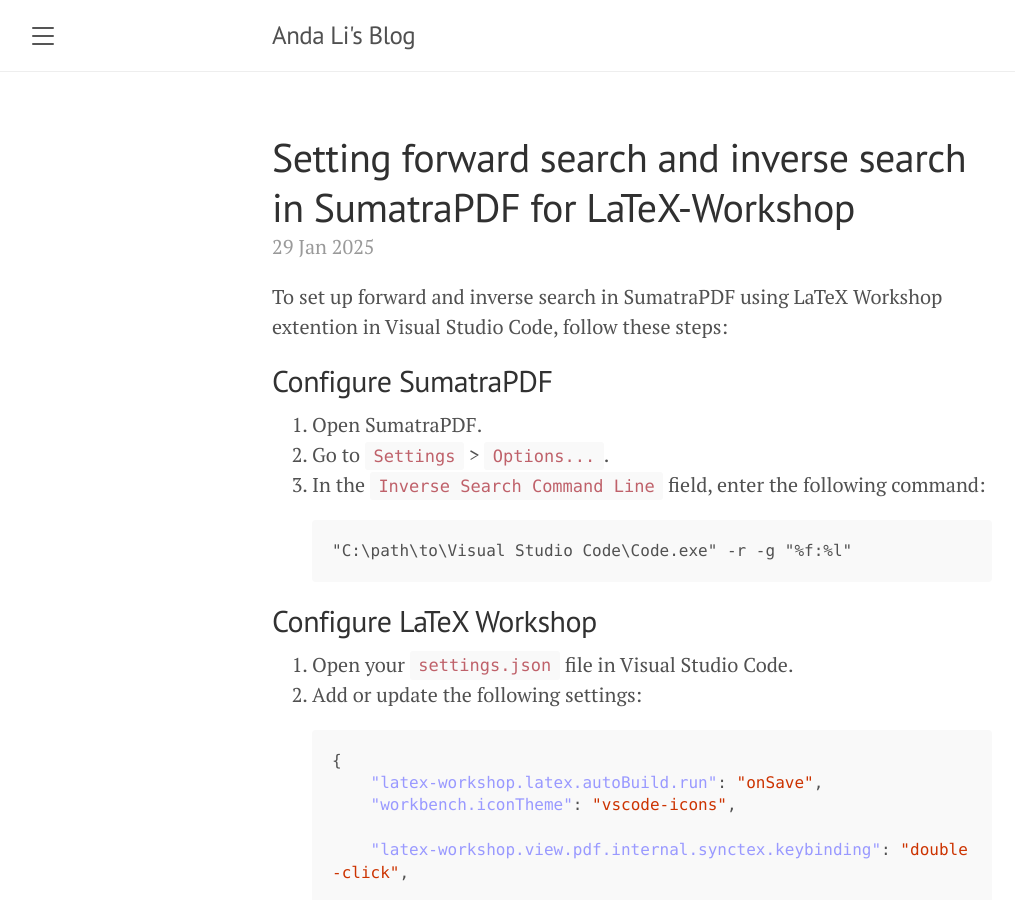
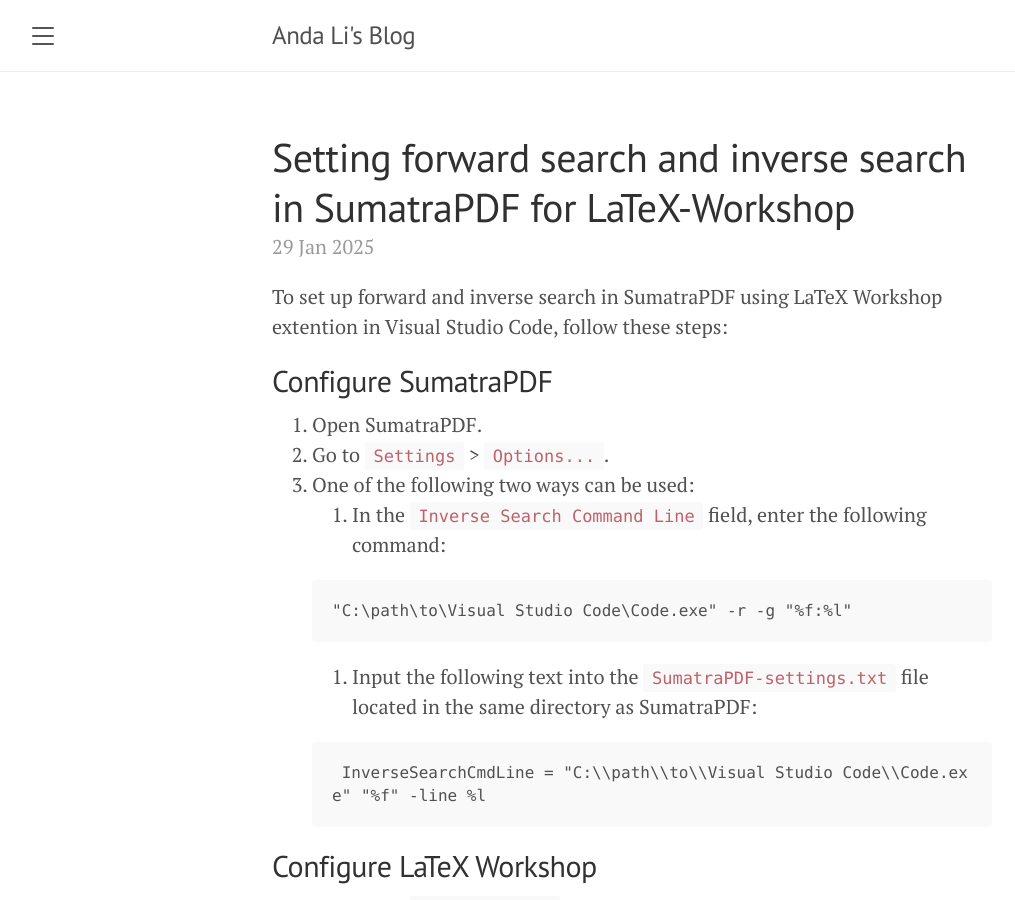
Before and after one commit to andali89/blog, a Jekyll site: the page built from _posts/2025-01-29-latex-worksop-settings.md, in a window 1280 px wide and 900 px high. Shown: the whole window, without its empty margins (8-1023 px from the left). Built offline with Jekyll 4.4.1, drawn with Linux system fonts in a browser that asks for light colours.

Commit message:
update posts

````diff
--- a/_posts/2025-01-29-latex-worksop-settings.md
+++ b/_posts/2025-01-29-latex-worksop-settings.md
@@ -10,11 +10,19 @@
 
 1. Open SumatraPDF.
 2. Go to `Settings` > `Options...`.
-3. In the `Inverse Search Command Line` field, enter the following command:
+3. One of the following two ways can be used:
+    1. In the `Inverse Search Command Line` field, enter the following command:
 
    ```plaintext
    "C:\path\to\Visual Studio Code\Code.exe" -r -g "%f:%l"
    ```
+
+   2. Input the following text into the `SumatraPDF-settings.txt` file located in the same directory as SumatraPDF:
+
+    ```plaintext
+    InverseSearchCmdLine = "C:\\path\\to\\Visual Studio Code\\Code.exe" "%f" -line %l
+    ```
+
 
 ## Configure LaTeX Workshop
 
@@ -24,7 +32,6 @@
    ```json
    {
        "latex-workshop.latex.autoBuild.run": "onSave",
-       "workbench.iconTheme": "vscode-icons",
 
        "latex-workshop.view.pdf.internal.synctex.keybinding": "double-click",
 
````
